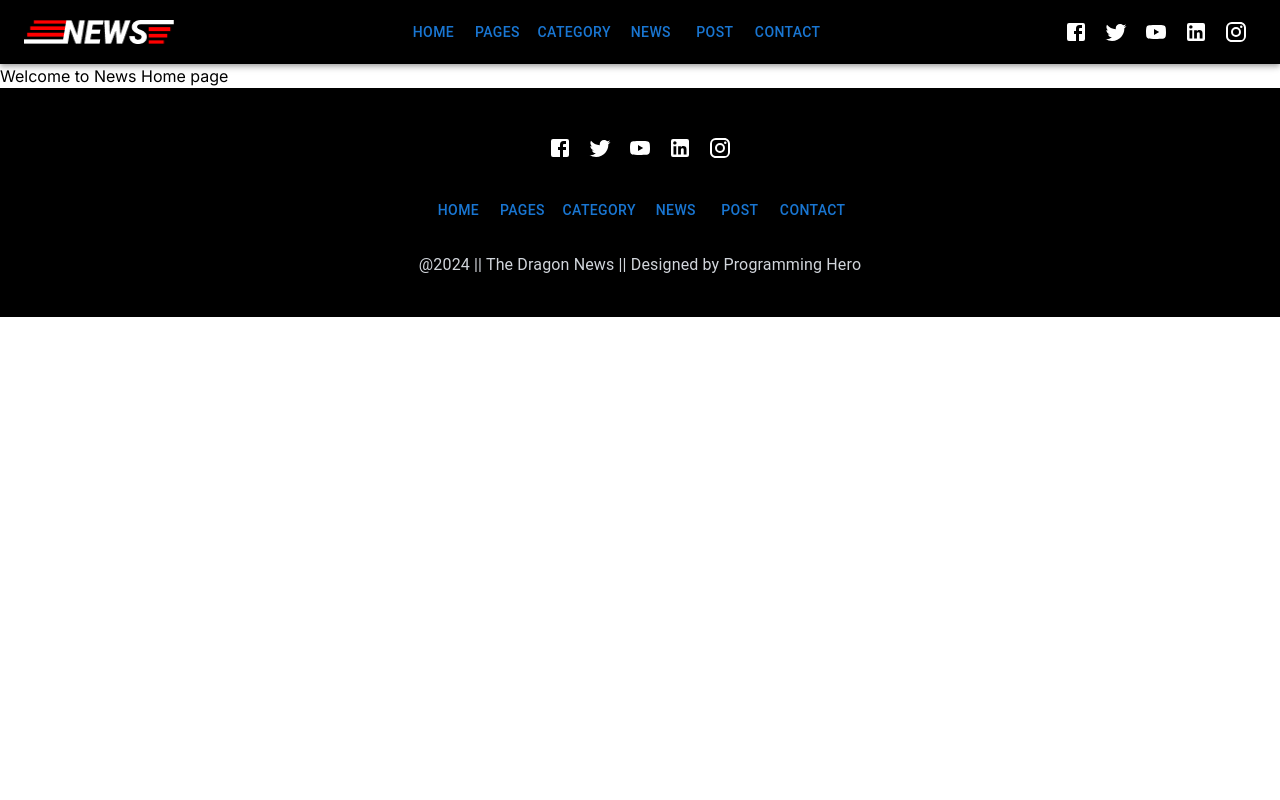
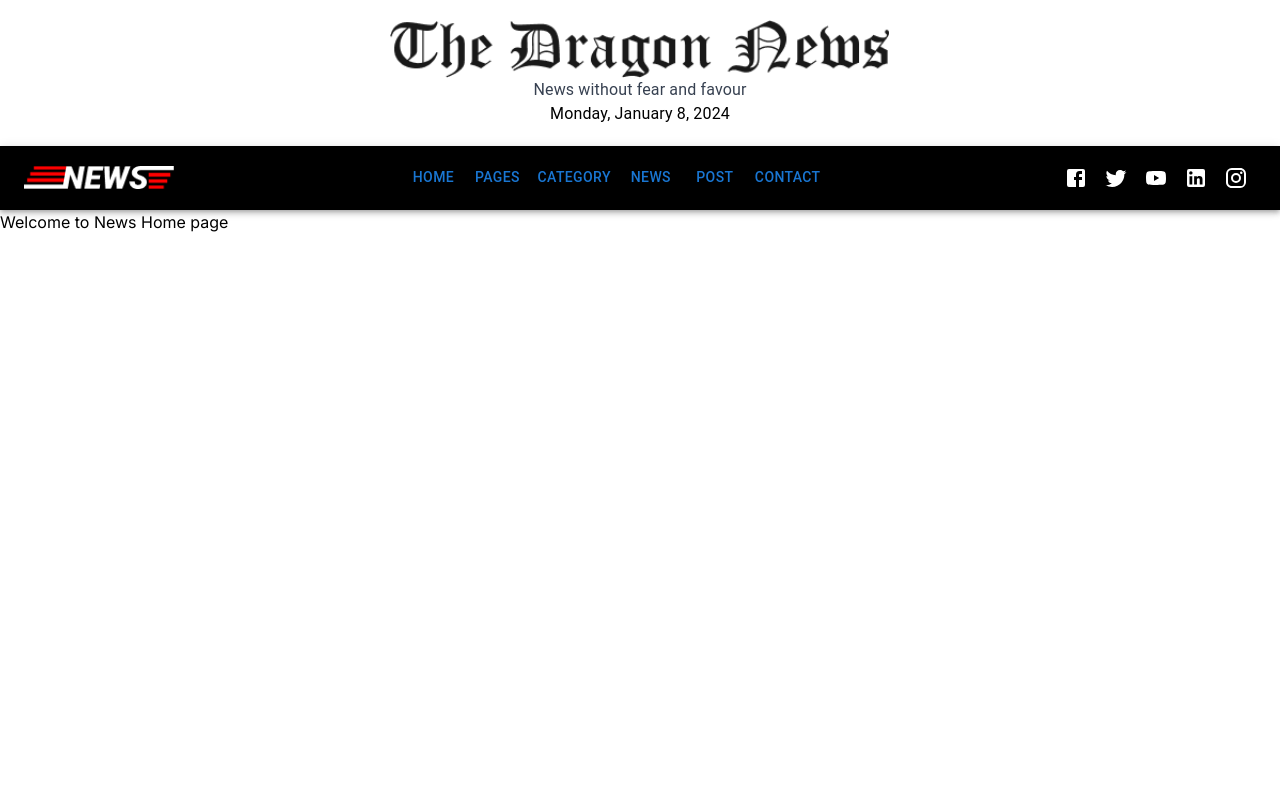
Before and after one commit to AsibHasanRiyad/the-dragon-news-with-nextJs, a Next.js app: page / in a window 1280 px wide. Shown: the top 800 px of the page. Built offline with nearby package versions, Linux system fonts and the light colour scheme.

Commit message:
header is added

```diff
--- a/src/app/layout.js
+++ b/src/app/layout.js
@@ -2,7 +2,6 @@ import { Inter } from "next/font/google";
 import "./globals.css";
 import Navbar from "@/components/shared/Navbar";
 import Footer from "@/components/shared/Footer";
-
 const inter = Inter({ subsets: ["latin"] });
 
 export const metadata = {
@@ -15,7 +14,7 @@ export default function RootLayout({ children }) {
     <html lang="en">
       <body className={inter.className}>
         <Navbar />
-        {children}
+        <div className=" min-h-screen">{children}</div>
         <Footer />
       </body>
     </html>
--- /dev/null
+++ b/src/components/shared/Header.js
@@ -0,0 +1,29 @@
+import headerImage from "@/assets/The Dragon News.png";
+import { showCurrentDateTime } from "@/utils/getCurrentDate";
+import { Box, Container, Typography } from "@mui/material";
+import Image from "next/image";
+
+const Header = () => {
+  const currentDate = showCurrentDateTime();
+  return (
+    <Box>
+      <Container className=" text-center my-5">
+        <Image
+          src={headerImage}
+          alt="Dragon News"
+          height={500}
+          width={500}
+          className="mx-auto"
+        />
+        <Typography className=" text-gray-700 text-base my-2 ">
+          News without fear and favour
+        </Typography>
+        <Typography className=" text-black text-base ">
+          {currentDate}
+        </Typography>
+      </Container>
+    </Box>
+  );
+};
+
+export default Header;
--- a/src/components/shared/Navbar.js
+++ b/src/components/shared/Navbar.js
@@ -14,6 +14,7 @@ import YouTubeIcon from "@mui/icons-material/YouTube";
 import LinkedInIcon from "@mui/icons-material/LinkedIn";
 import InstagramIcon from "@mui/icons-material/Instagram";
 import Link from "next/link";
+import Header from "./Header";
 
 const navItems = [
   {
@@ -44,6 +45,8 @@ const navItems = [
 
 function Navbar() {
   return (
+    <>
+      <Header />
       <AppBar position="static" sx={{ background: "black", color: "white" }}>
         <Container maxWidth="xl">
           <Toolbar disableGutters>
@@ -85,6 +88,7 @@ function Navbar() {
           </Toolbar>
         </Container>
       </AppBar>
+    </>
   );
 }
 export default Navbar;
--- /dev/null
+++ b/src/utils/getCurrentDate.js
@@ -0,0 +1,35 @@
+export function showCurrentDateTime() {
+  const months = [
+    "January",
+    "February",
+    "March",
+    "April",
+    "May",
+    "June",
+    "July",
+    "August",
+    "September",
+    "October",
+    "November",
+    "December",
+  ];
+
+  const days = [
+    "Sunday",
+    "Monday",
+    "Tuesday",
+    "Wednesday",
+    "Thursday",
+    "Friday",
+    "Saturday",
+  ];
+
+  const currentDate = new Date();
+
+  const month = months[currentDate.getMonth()];
+  const day = days[currentDate.getDay()];
+  const date = currentDate.getDate();
+  const year = currentDate.getFullYear();
+
+  return ` ${day}, ${month} ${date}, ${year}`;
+}
```
Lines whose indentation alone changed are shown as unchanged.
